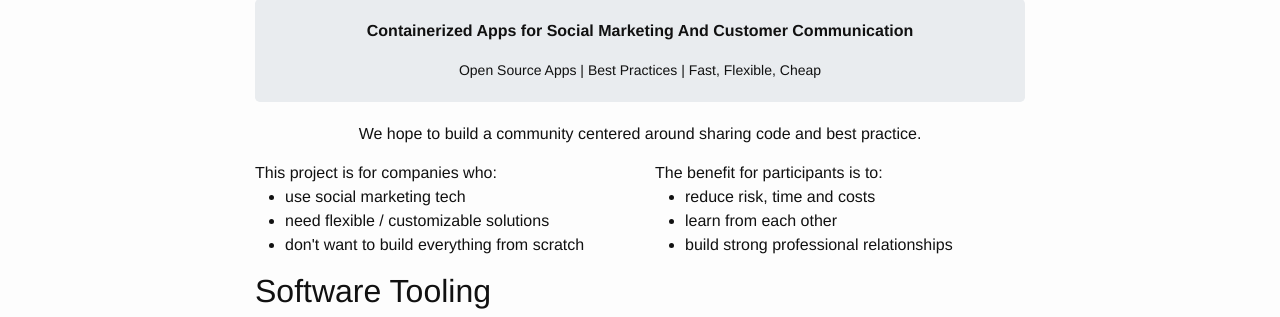
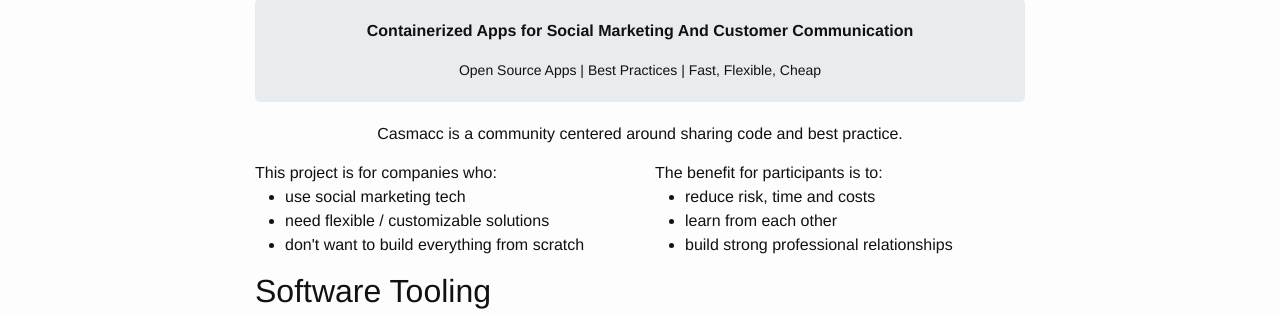
Before and after one commit to casmacc/website, a Jekyll site: the page built from docs/pages/about.html, in a window 1280 px wide. Shown: the part 160-477 px from the top of the page. Built offline with Jekyll 4.4.1, drawn with Linux system fonts in a browser that asks for light colours; nearby versions of some CDN libraries.

Commit message:
Update about page

```diff
--- a/docs/pages/about.html
+++ b/docs/pages/about.html
@@ -19,7 +19,7 @@ navigation_weight: 10
 
 <div class='text-center'>
   <p>
-  We hope to build a community centered around sharing code and best practice.
+  Casmacc is a community centered around sharing code and best practice.
   </p>
 </div>
 
```
